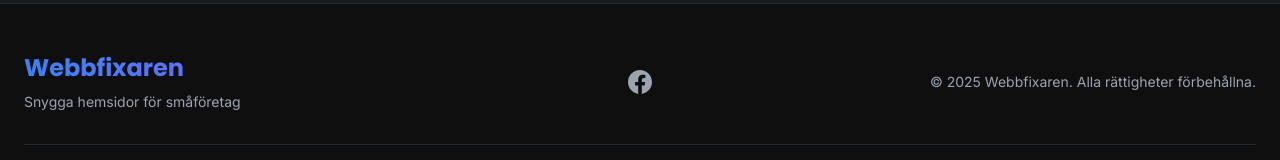
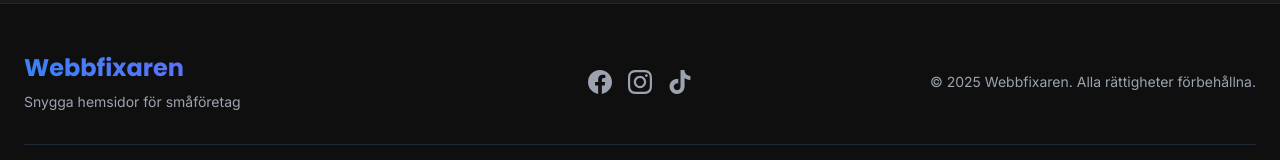
Before and after one commit to jontte1208/Webbfixaren, a React (Create React App) app: page / in a window 1280 px wide. Shown: the part 3361-3521 px from the top of the page. Built offline with nearby package versions, Linux system fonts and the light colour scheme.

Commit message:
Add Instagram and TikTok social media links to footer with proper hover effects

```diff
--- a/src/components/Footer.js
+++ b/src/components/Footer.js
@@ -31,17 +31,47 @@
             whileInView={{ opacity: 1, y: 0 }}
             transition={{ duration: 0.6, delay: 0.2 }}
             viewport={{ once: true }}
-            className="flex justify-center"
+            className="flex justify-center space-x-4"
           >
             {/* Facebook */}
             <motion.a
-              href="@https://www.facebook.com/share/19SDqx5M7a/?mibextid=wwXIfr"
+              href="https://www.facebook.com/share/19SDqx5M7a/?mibextid=wwXIfr"
+              target="_blank"
+              rel="noopener noreferrer"
               whileHover={{ scale: 1.2, y: -2 }}
               className="text-gray-400 hover:text-blue-accent transition-colors duration-300"
               aria-label="Facebook"
             >
               <svg className="w-6 h-6" fill="currentColor" viewBox="0 0 24 24">
                 <path d="M24 12.073c0-6.627-5.373-12-12-12s-12 5.373-12 12c0 5.99 4.388 10.954 10.125 11.854v-8.385H7.078v-3.47h3.047V9.43c0-3.007 1.792-4.669 4.533-4.669 1.312 0 2.686.235 2.686.235v2.953H15.83c-1.491 0-1.956.925-1.956 1.874v2.25h3.328l-.532 3.47h-2.796v8.385C19.612 23.027 24 18.062 24 12.073z"/>
+              </svg>
+            </motion.a>
+
+            {/* Instagram */}
+            <motion.a
+              href="https://www.instagram.com/webbfixaren?igsh=MThrdGZ4NHkwY2UwNw%3D%3D&utm_source=qr"
+              target="_blank"
+              rel="noopener noreferrer"
+              whileHover={{ scale: 1.2, y: -2 }}
+              className="text-gray-400 hover:text-purple-accent transition-colors duration-300"
+              aria-label="Instagram"
+            >
+              <svg className="w-6 h-6" fill="currentColor" viewBox="0 0 24 24">
+                <path d="M12 2.163c3.204 0 3.584.012 4.85.07 3.252.148 4.771 1.691 4.919 4.919.058 1.265.069 1.645.069 4.849 0 3.205-.012 3.584-.069 4.849-.149 3.225-1.664 4.771-4.919 4.919-1.266.058-1.644.07-4.85.07-3.204 0-3.584-.012-4.849-.07-3.26-.149-4.771-1.699-4.919-4.92-.058-1.265-.07-1.644-.07-4.849 0-3.204.013-3.583.07-4.849.149-3.227 1.664-4.771 4.919-4.919 1.266-.057 1.645-.069 4.849-.069zm0-2.163c-3.259 0-3.667.014-4.947.072-4.358.2-6.78 2.618-6.98 6.98-.059 1.281-.073 1.689-.073 4.948 0 3.259.014 3.668.072 4.948.2 4.358 2.618 6.78 6.98 6.98 1.281.058 1.689.072 4.948.072 3.259 0 3.668-.014 4.948-.072 4.354-.2 6.782-2.618 6.979-6.98.059-1.28.073-1.689.073-4.948 0-3.259-.014-3.667-.072-4.947-.196-4.354-2.617-6.78-6.979-6.98-1.281-.059-1.69-.073-4.949-.073zm0 5.838c-3.403 0-6.162 2.759-6.162 6.162s2.759 6.163 6.162 6.163 6.162-2.759 6.162-6.163c0-3.403-2.759-6.162-6.162-6.162zm0 10.162c-2.209 0-4-1.79-4-4 0-2.209 1.791-4 4-4s4 1.791 4 4c0 2.21-1.791 4-4 4zm6.406-11.845c-.796 0-1.441.645-1.441 1.44s.645 1.44 1.441 1.44c.795 0 1.439-.645 1.439-1.44s-.644-1.44-1.439-1.44z"/>
+              </svg>
+            </motion.a>
+
+            {/* TikTok */}
+            <motion.a
+              href="https://www.tiktok.com/@webbfixaren?_t=ZN-8x26IoMWLLC&_r=1"
+              target="_blank"
+              rel="noopener noreferrer"
+              whileHover={{ scale: 1.2, y: -2 }}
+              className="text-gray-400 hover:text-pink-500 transition-colors duration-300"
+              aria-label="TikTok"
+            >
+              <svg className="w-6 h-6" fill="currentColor" viewBox="0 0 24 24">
+                <path d="M12.525.02c1.31-.02 2.61-.01 3.91-.02.08 1.53.63 3.09 1.75 4.17 1.12 1.11 2.7 1.62 4.24 1.79v4.03c-1.44-.05-2.89-.35-4.2-.97-.57-.26-1.1-.59-1.62-.93-.01 2.92.01 5.84-.02 8.75-.08 1.4-.54 2.79-1.35 3.94-1.31 1.92-3.58 3.17-5.91 3.21-1.43.08-2.86-.31-4.08-1.03-2.02-1.19-3.44-3.37-3.65-5.71-.02-.5-.03-1-.01-1.49.18-1.9 1.12-3.72 2.58-4.96 1.66-1.44 3.98-2.13 6.15-1.72.02 1.48-.04 2.96-.04 4.44-.99-.32-2.15-.23-3.02.37-.63.41-1.11 1.04-1.36 1.75-.21.51-.15 1.07-.14 1.61.24 1.64 1.82 3.02 3.5 2.87 1.12-.01 2.19-.66 2.77-1.61.19-.33.4-.67.41-1.06.1-1.79.06-3.57.07-5.36.01-4.03-.01-8.05.02-12.07z"/>
               </svg>
             </motion.a>
           </motion.div>
```
